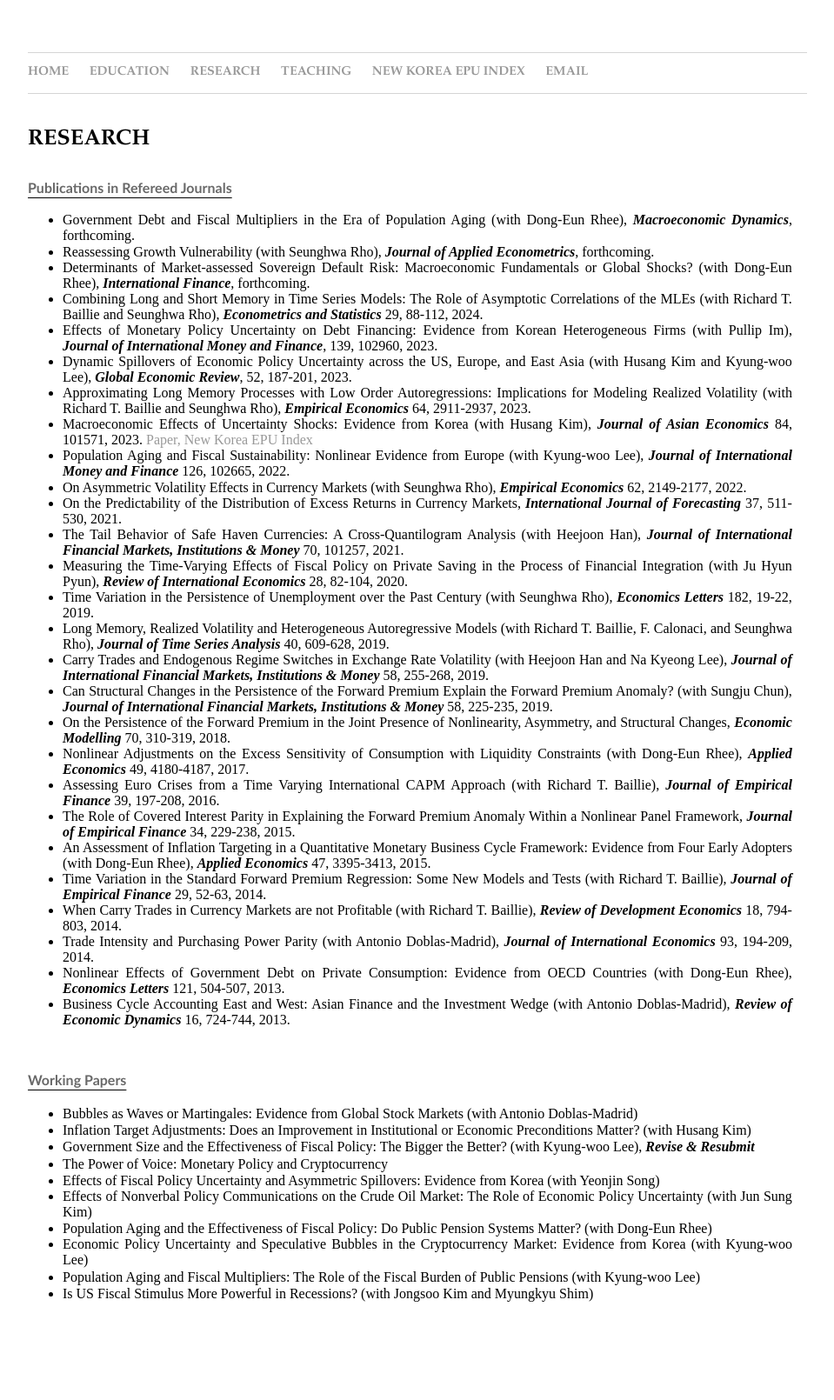
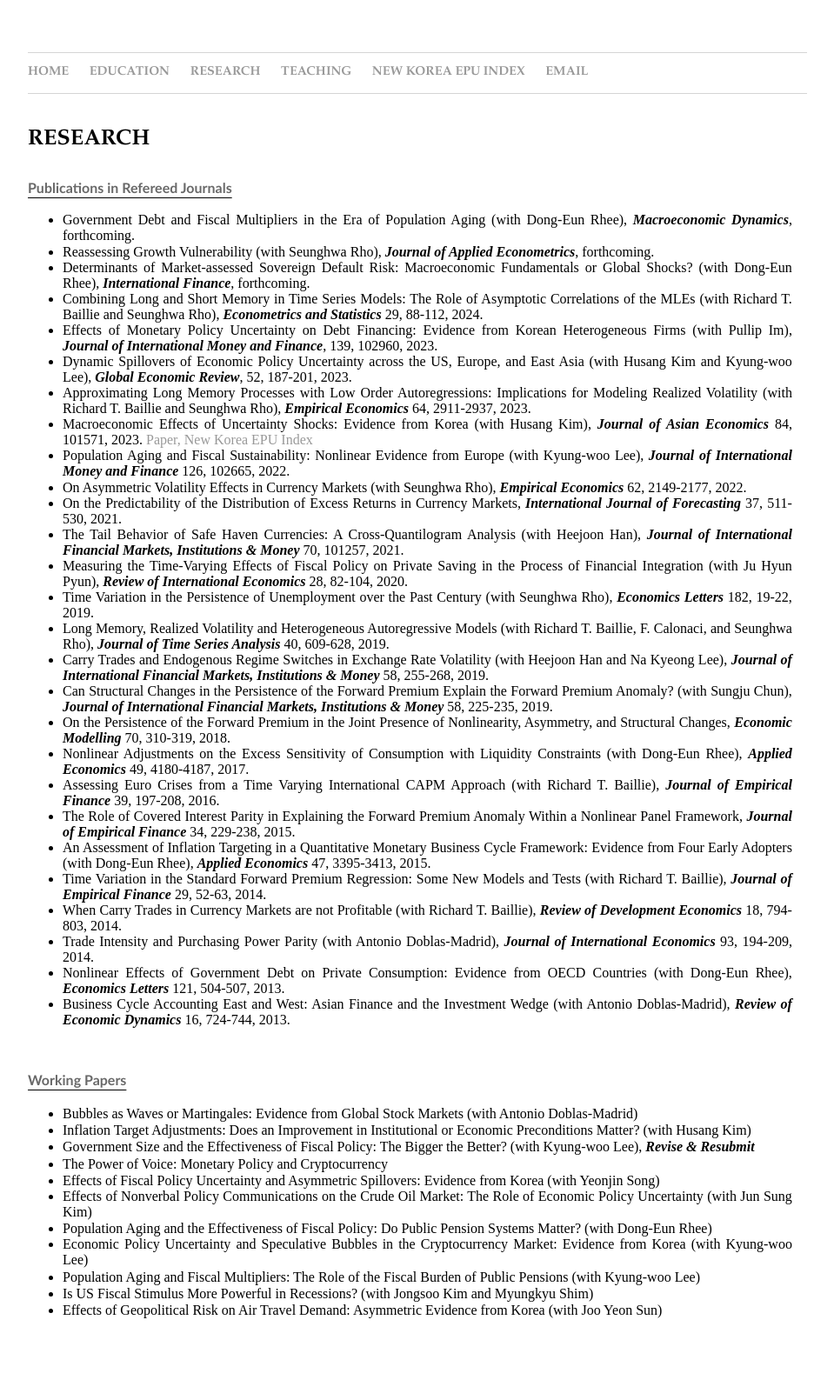
Before and after one commit to dooyeoncho/dooyeoncho.github.io, a Jekyll site: the page built from pages/research.html, in a window 1280 px wide. Shown: the whole page at 87% size, without its empty margins (160-1119 px from the left). Built offline with Jekyll 4.4.1, drawn with Linux system fonts in a browser that asks for light colours.

Commit message:
Update research.html

```diff
--- a/pages/research.html
+++ b/pages/research.html
@@ -67,5 +67,6 @@ span {
 		<span><li>Economic Policy Uncertainty and Speculative Bubbles in the Cryptocurrency Market: Evidence from Korea (with Kyung-woo Lee)</li></span>
 		<span><li>Population Aging and Fiscal Multipliers: The Role of the Fiscal Burden of Public Pensions (with Kyung-woo Lee)</li></span>
 		<span><li>Is US Fiscal Stimulus More Powerful in Recessions? (with Jongsoo Kim and Myungkyu Shim)</li></span>
+		<span><li>Effects of Geopolitical Risk on Air Travel Demand: Asymmetric Evidence from Korea (with Joo Yeon Sun)</li></span>
 	</ul>
 </div>&nbsp;&nbsp;&nbsp;&nbsp;&nbsp;&nbsp;
```
